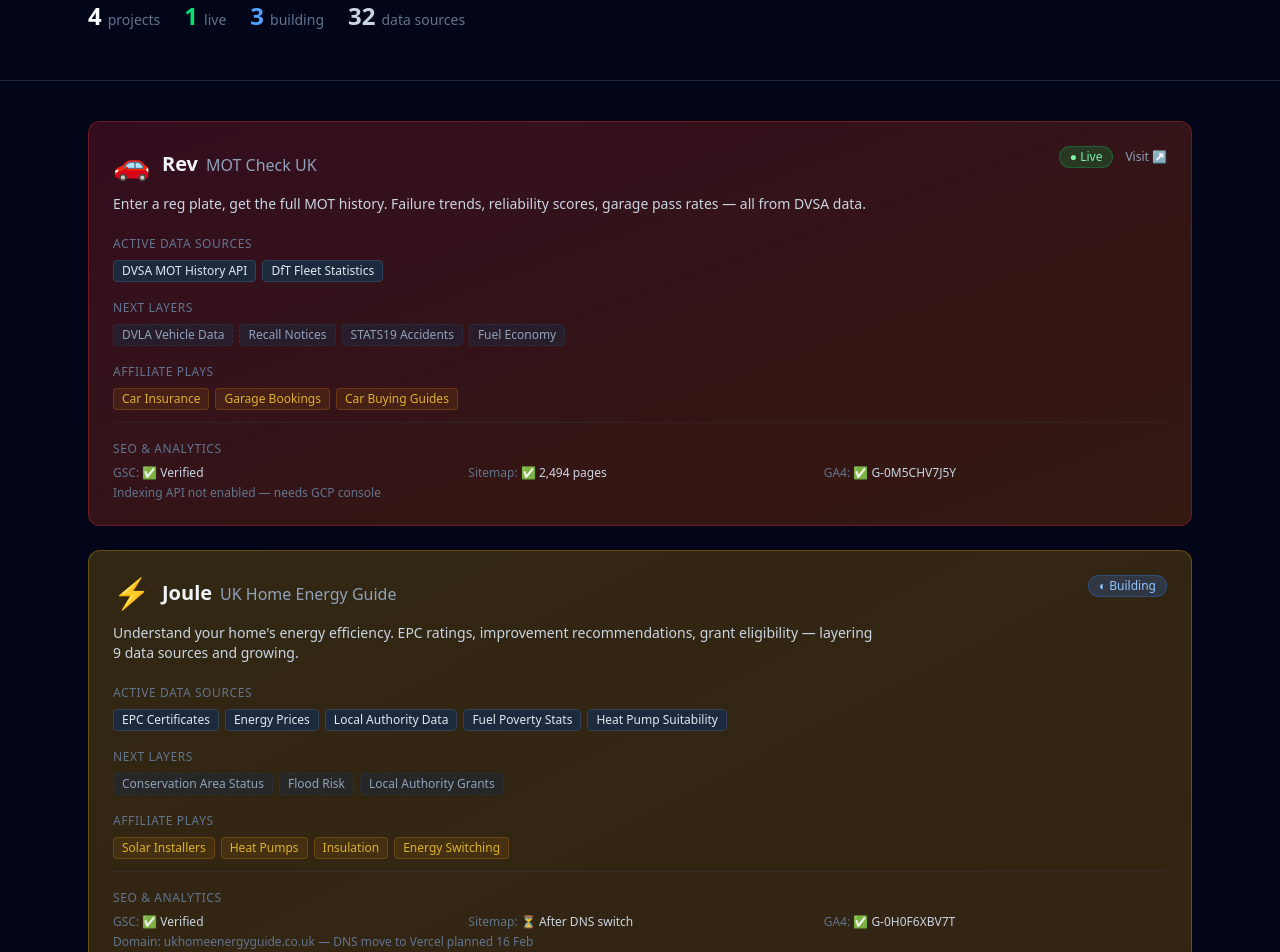
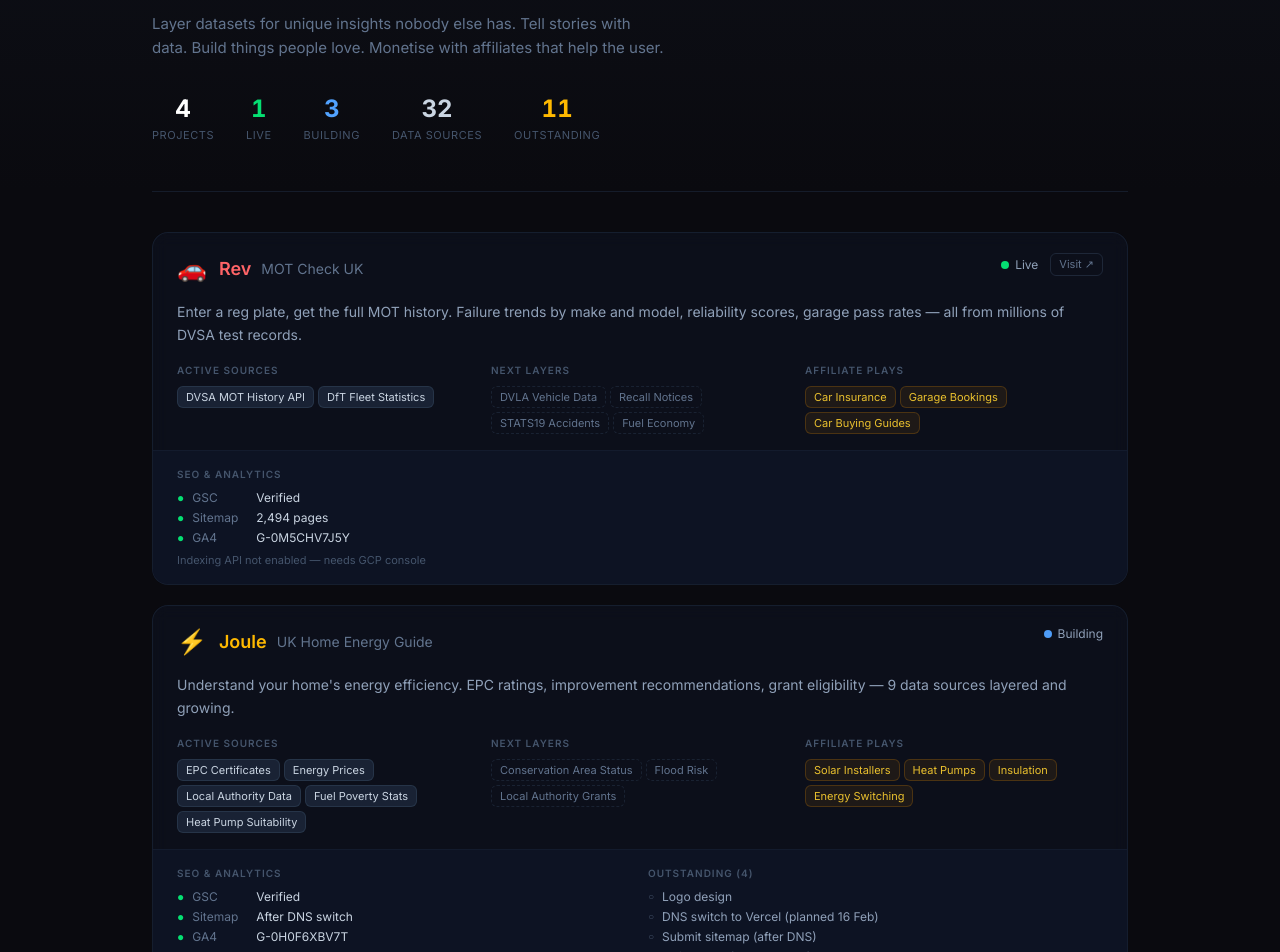
Before and after one commit to skyblue-will/data-portfolio, a Next.js app: page / in a window 1280 px wide. Shown: the part 180-1132 px from the top of the page. Built offline with nearby package versions, Linux system fonts and the light colour scheme.

Commit message:
Redesign: dark minimal dashboard, Inter font, better layout

```diff
--- a/app/layout.tsx
+++ b/app/layout.tsx
@@ -2,14 +2,23 @@
 import "./globals.css";
 
 export const metadata: Metadata = {
-  title: "Data Portfolio — Public Data, Beautiful Tools",
-  description: "Tracking our portfolio of consumer tools built on free public data.",
+  title: "Data Portfolio — Free Public Data, Beautiful Tools",
+  description:
+    "Tracking our portfolio of consumer tools built on free public data. Layer datasets, tell stories, build things people love.",
 };
 
 export default function RootLayout({ children }: { children: React.ReactNode }) {
   return (
-    <html lang="en">
-      <body className="bg-slate-950 text-slate-100 antialiased">
+    <html lang="en" className="dark">
+      <head>
+        <link rel="preconnect" href="https://fonts.googleapis.com" />
+        <link rel="preconnect" href="https://fonts.gstatic.com" crossOrigin="anonymous" />
+        <link
+          href="https://fonts.googleapis.com/css2?family=Inter:wght@400;500;600;700&display=swap"
+          rel="stylesheet"
+        />
+      </head>
+      <body className="bg-[#0a0a0f] text-slate-100 antialiased" style={{ fontFamily: "'Inter', system-ui, sans-serif" }}>
         {children}
       </body>
     </html>
--- a/app/page.tsx
+++ b/app/page.tsx
@@ -1,31 +1,59 @@
 type Task = { text: string; done: boolean };
+type SeoStatus = {
+  gsc: string;
+  sitemap: string;
+  ga4: string;
+  notes?: string;
+};
 
-const projects = [
+interface Project {
+  name: string;
+  emoji: string;
+  tagline: string;
+  url: string | null;
+  status: "live" | "building" | "planned";
+  description: string;
+  dataSources: string[];
+  nextLayers: string[];
+  affiliates: string[];
+  seo: SeoStatus;
+  tasks: Task[];
+  accent: string;
+  accentLight: string;
+  accentBorder: string;
+}
+
+const projects: Project[] = [
   {
     name: "Rev",
     emoji: "🚗",
     tagline: "MOT Check UK",
     url: "https://motdata.uk",
-    status: "live" as const,
+    status: "live",
     description:
-      "Enter a reg plate, get the full MOT history. Failure trends, reliability scores, garage pass rates — all from DVSA data.",
+      "Enter a reg plate, get the full MOT history. Failure trends by make and model, reliability scores, garage pass rates — all from millions of DVSA test records.",
     dataSources: ["DVSA MOT History API", "DfT Fleet Statistics"],
     nextLayers: ["DVLA Vehicle Data", "Recall Notices", "STATS19 Accidents", "Fuel Economy"],
     affiliates: ["Car Insurance", "Garage Bookings", "Car Buying Guides"],
-    seo: { gsc: "✅ Verified", sitemap: "✅ 2,494 pages", ga4: "✅ G-0M5CHV7J5Y", notes: "Indexing API not enabled — needs GCP console" },
-    tasks: [] as Task[],
-    color: "from-red-500/20 to-orange-500/20",
-    border: "border-red-500/30",
-    badge: "bg-red-500/20 text-red-300",
+    seo: {
+      gsc: "Verified",
+      sitemap: "2,494 pages",
+      ga4: "G-0M5CHV7J5Y",
+      notes: "Indexing API not enabled — needs GCP console",
+    },
+    tasks: [],
+    accent: "text-red-400",
+    accentLight: "bg-red-500/10",
+    accentBorder: "border-red-500/20",
   },
   {
     name: "Joule",
     emoji: "⚡",
     tagline: "UK Home Energy Guide",
     url: null,
-    status: "building" as const,
+    status: "building",
     description:
-      "Understand your home's energy efficiency. EPC ratings, improvement recommendations, grant eligibility — layering 9 data sources and growing.",
+      "Understand your home's energy efficiency. EPC ratings, improvement recommendations, grant eligibility — 9 data sources layered and growing.",
     dataSources: [
       "EPC Certificates",
       "Energy Prices",
@@ -35,61 +63,72 @@
     ],
     nextLayers: ["Conservation Area Status", "Flood Risk", "Local Authority Grants"],
     affiliates: ["Solar Installers", "Heat Pumps", "Insulation", "Energy Switching"],
-    seo: { gsc: "✅ Verified", sitemap: "⏳ After DNS switch", ga4: "✅ G-0H0F6XBV7T", notes: "Domain: ukhomeenergyguide.co.uk — DNS move to Vercel planned 16 Feb" },
+    seo: {
+      gsc: "Verified",
+      sitemap: "After DNS switch",
+      ga4: "G-0H0F6XBV7T",
+      notes: "ukhomeenergyguide.co.uk — DNS move to Vercel planned 16 Feb",
+    },
     tasks: [
       { text: "Logo design", done: false },
       { text: "DNS switch to Vercel (planned 16 Feb)", done: false },
       { text: "Submit sitemap (after DNS)", done: false },
       { text: "Soft launch (target 18 Feb)", done: false },
-    ] as Task[],
-    color: "from-yellow-500/20 to-amber-500/20",
-    border: "border-yellow-500/30",
-    badge: "bg-yellow-500/20 text-yellow-300",
+    ],
+    accent: "text-amber-400",
+    accentLight: "bg-amber-500/10",
+    accentBorder: "border-amber-500/20",
   },
   {
     name: "Grace",
     emoji: "🏥",
     tagline: "Care Check UK",
     url: "https://care-check-uk.vercel.app",
-    status: "building" as const,
+    status: "building",
     description:
       "Find the best-rated care home you can afford, with good staffing and a decent hospital nearby. Nobody else combines these datasets.",
     dataSources: ["CQC Ratings API"],
     nextLayers: [
-      "NHS Workforce/Staffing",
+      "NHS Workforce / Staffing",
       "ONS Demographics",
       "Index of Multiple Deprivation",
       "Hospital Proximity",
       "Local Authority Funding",
     ],
-    affiliates: ["Care Home Referrals (£500-2000+)", "Care Equipment", "Elderly Care Insurance"],
-    seo: { gsc: "❌ Not set up", sitemap: "❌", ga4: "❌", notes: "Waiting on custom domain" },
+    affiliates: ["Care Home Referrals (£500–2k+)", "Care Equipment", "Elderly Care Insurance"],
+    seo: {
+      gsc: "Not set up",
+      sitemap: "—",
+      ga4: "—",
+      notes: "Waiting on custom domain",
+    },
     tasks: [
       { text: "CQC API key registration", done: false },
       { text: "Search results page", done: false },
       { text: "Domain purchase (carehomeratings.co.uk?)", done: false },
-    ] as Task[],
-    color: "from-emerald-500/20 to-teal-500/20",
-    border: "border-emerald-500/30",
-    badge: "bg-emerald-500/20 text-emerald-300",
+      { text: "Set up GSC + GA4", done: false },
+    ],
+    accent: "text-emerald-400",
+    accentLight: "bg-emerald-500/10",
+    accentBorder: "border-emerald-500/20",
   },
   {
     name: "Fern",
     emoji: "🌿",
     tagline: "Postcode Intelligence",
     url: null,
-    status: "building" as const,
+    status: "building",
     description:
-      "Enter a postcode, get the full picture. The utility layers get people there. The nature and heritage layers make them stay and share.",
+      "Enter a postcode, get the full picture. The utility layers get people there — crime, schools, broadband, prices. The nature and heritage layers make them stay and share.",
     dataSources: ["Police Crime API", "Environment Agency", "Ofcom Broadband API", "Land Registry"],
     nextLayers: [
       "Ofsted Schools",
-      "NHS/CQC Health",
+      "NHS / CQC Health",
       "ONS Demographics",
       "DEFRA Air Quality",
       "NBN Wildlife Atlas (300M+ records)",
       "Woodland Trust Ancient Trees",
-      "Historic England (400K+ listed buildings)",
+      "Historic England (400K+ buildings)",
       "Natural England Green Spaces",
       "Bathing Water Quality",
     ],
@@ -101,110 +140,141 @@
       "Home Insurance",
       "Outdoor Gear",
     ],
-    seo: { gsc: "❌ Not started", sitemap: "❌", ga4: "❌", notes: "Project not scaffolded yet" },
+    seo: {
+      gsc: "Not started",
+      sitemap: "—",
+      ga4: "—",
+      notes: "Project not scaffolded yet",
+    },
     tasks: [
       { text: "Scaffold project", done: false },
       { text: "Core postcode search", done: false },
-    ] as Task[],
-    color: "from-green-500/20 to-emerald-500/20",
-    border: "border-green-500/30",
-    badge: "bg-green-500/20 text-green-300",
+      { text: "Set up GSC + GA4", done: false },
+    ],
+    accent: "text-green-400",
+    accentLight: "bg-green-500/10",
+    accentBorder: "border-green-500/20",
   },
 ];
 
-function StatusBadge({ status }: { status: "live" | "building" | "planned" }) {
-  const styles = {
-    live: "bg-green-500/20 text-green-300 border-green-500/30",
-    building: "bg-blue-500/20 text-blue-300 border-blue-500/30",
-    planned: "bg-slate-500/20 text-slate-400 border-slate-500/30",
+/* ── Components ─────────────────────────────────────── */
+
+function StatusDot({ status }: { status: Project["status"] }) {
+  const config = {
+    live: { color: "bg-green-400", label: "Live" },
+    building: { color: "bg-blue-400 animate-pulse", label: "Building" },
+    planned: { color: "bg-slate-500", label: "Planned" },
   };
-  const labels = { live: "● Live", building: "◐ Building", planned: "○ Planned" };
+  const c = config[status];
   return (
-    <span className={`inline-flex items-center px-2.5 py-0.5 rounded-full text-xs font-medium border ${styles[status]}`}>
-      {labels[status]}
+    <span className="inline-flex items-center gap-1.5 text-xs text-slate-400">
+      <span className={`w-2 h-2 rounded-full ${c.color}`} />
+      {c.label}
     </span>
   );
 }
 
-function DataTag({ label, variant }: { label: string; variant: "active" | "next" | "affiliate" }) {
+function Pill({ children, variant = "default" }: { children: React.ReactNode; variant?: "default" | "dashed" | "gold" }) {
   const styles = {
-    active: "bg-slate-800 text-slate-200 border-slate-700",
-    next: "bg-slate-800/50 text-slate-400 border-slate-700/50 border-dashed",
-    affiliate: "bg-amber-500/10 text-amber-300/80 border-amber-500/20",
+    default: "bg-slate-800/80 text-slate-300 border-slate-700/60",
+    dashed: "bg-transparent text-slate-500 border-slate-700/40 border-dashed",
+    gold: "bg-amber-500/8 text-amber-300/90 border-amber-500/20",
   };
   return (
-    <span className={`inline-flex items-center px-2 py-0.5 rounded text-xs border ${styles[variant]}`}>
-      {label}
+    <span className={`inline-block px-2 py-0.5 rounded-md text-[11px] leading-4 border ${styles[variant]}`}>
+      {children}
     </span>
   );
 }
+
+function SeoRow({ label, value, ok }: { label: string; value: string; ok: boolean }) {
+  return (
+    <div className="flex items-center gap-2 text-xs">
+      <span className={ok ? "text-green-400" : "text-slate-600"}>{ok ? "●" : "○"}</span>
+      <span className="text-slate-500 w-14">{label}</span>
+      <span className="text-slate-300">{value}</span>
+    </div>
+  );
+}
+
+/* ── Page ───────────────────────────────────────────── */
 
 export default function Home() {
   const liveCount = projects.filter((p) => p.status === "live").length;
   const buildingCount = projects.filter((p) => p.status === "building").length;
   const totalSources = new Set(projects.flatMap((p) => [...p.dataSources, ...p.nextLayers])).size;
+  const totalTasks = projects.reduce((sum, p) => sum + p.tasks.filter((t) => !t.done).length, 0);
 
   return (
-    <main className="min-h-screen">
+    <main className="min-h-screen bg-[#0a0a0f]">
+      {/* ── Hero ──────────────────────────────────── */}
+      <header className="relative overflow-hidden">
+        <div className="absolute inset-0 bg-gradient-to-b from-slate-800/20 to-transparent" />
+        <div className="relative max-w-5xl mx-auto px-6 pt-16 pb-12">
+          <p className="text-slate-500 text-sm font-medium tracking-widest uppercase mb-3">
+            Data Portfolio
+          </p>
+          <h1 className="text-3xl sm:text-4xl font-bold tracking-tight text-white mb-4">
+            Free public data.
+            <br />
+            <span className="text-slate-400">Beautiful consumer tools.</span>
+          </h1>
+          <p className="text-slate-500 max-w-lg text-[15px] leading-relaxed">
+            Layer datasets for unique insights nobody else has. Tell stories with data.
+            Build things people love. Monetise with affiliates that help the user.
+          </p>
+
+          {/* Stats */}
+          <div className="flex gap-8 mt-8">
+            {[
+              { value: projects.length, label: "projects", color: "text-white" },
+              { value: liveCount, label: "live", color: "text-green-400" },
+              { value: buildingCount, label: "building", color: "text-blue-400" },
+              { value: totalSources, label: "data sources", color: "text-slate-300" },
+              { value: totalTasks, label: "outstanding", color: totalTasks > 0 ? "text-amber-400" : "text-slate-500" },
+            ].map((s) => (
+              <div key={s.label} className="text-center">
+                <div className={`text-2xl font-bold tabular-nums ${s.color}`}>{s.value}</div>
+                <div className="text-[11px] text-slate-600 uppercase tracking-wider mt-0.5">
+                  {s.label}
+                </div>
+              </div>
+            ))}
+          </div>
+        </div>
+      </header>
+
+      {/* ── Divider ───────────────────────────────── */}
+      <div className="max-w-5xl mx-auto px-6">
+        <div className="border-t border-slate-800/60" />
+      </div>
+
+      {/* ── Projects ──────────────────────────────── */}
+      <section className="max-w-5xl mx-auto px-6 py-10 space-y-5">
+        {projects.map((p) => (
+          <article
+            key={p.name}
+            className="rounded-2xl border border-slate-800/60 bg-slate-900/40 backdrop-blur-sm overflow-hidden transition-all hover:border-slate-700/60"
+          >
             {/* Header */}
-      <div className="border-b border-slate-800">
-        <div className="max-w-6xl mx-auto px-6 py-12">
-          <h1 className="text-4xl font-bold tracking-tight mb-3">
-            Data Portfolio
-          </h1>
-          <p className="text-slate-400 text-lg max-w-2xl">
-            Free public data → beautiful consumer tools → affiliate revenue.
-            Layer datasets for unique insights. Tell stories. Build things people love.
-          </p>
-          <div className="flex gap-6 mt-6 text-sm">
-            <div>
-              <span className="text-2xl font-bold text-white">{projects.length}</span>
-              <span className="text-slate-500 ml-1.5">projects</span>
-            </div>
-            <div>
-              <span className="text-2xl font-bold text-green-400">{liveCount}</span>
-              <span className="text-slate-500 ml-1.5">live</span>
-            </div>
-            <div>
-              <span className="text-2xl font-bold text-blue-400">{buildingCount}</span>
-              <span className="text-slate-500 ml-1.5">building</span>
-            </div>
-            <div>
-              <span className="text-2xl font-bold text-slate-300">{totalSources}</span>
-              <span className="text-slate-500 ml-1.5">data sources</span>
+            <div className="px-6 pt-5 pb-4 flex items-start justify-between gap-4">
+              <div className="flex items-center gap-3 min-w-0">
+                <span className="text-2xl flex-shrink-0">{p.emoji}</span>
+                <div className="min-w-0">
+                  <div className="flex items-center gap-2.5">
+                    <h2 className={`text-lg font-semibold ${p.accent}`}>{p.name}</h2>
+                    <span className="text-slate-500 text-sm truncate">{p.tagline}</span>
                   </div>
                 </div>
               </div>
-      </div>
-
-      {/* Projects */}
-      <div className="max-w-6xl mx-auto px-6 py-10">
-        <div className="grid gap-6">
-          {projects.map((project) => (
-            <div
-              key={project.name}
-              className={`rounded-xl border ${project.border} bg-gradient-to-br ${project.color} p-6 transition-all hover:scale-[1.005]`}
-            >
-              <div className="flex items-start justify-between mb-3">
-                <div className="flex items-center gap-3">
-                  <span className="text-3xl">{project.emoji}</span>
-                  <div>
-                    <h2 className="text-xl font-semibold">
-                      {project.name}
-                      <span className="text-slate-400 font-normal ml-2 text-base">
-                        {project.tagline}
-                      </span>
-                    </h2>
-                  </div>
-                </div>
-                <div className="flex items-center gap-3">
-                  <StatusBadge status={project.status} />
-                  {project.url && (
+              <div className="flex items-center gap-3 flex-shrink-0">
+                <StatusDot status={p.status} />
+                {p.url && (
                   <a
-                      href={project.url}
+                    href={p.url}
                     target="_blank"
                     rel="noopener noreferrer"
-                      className="text-xs text-slate-400 hover:text-white transition-colors"
+                    className="text-[11px] text-slate-500 hover:text-white border border-slate-700/50 rounded-md px-2 py-0.5 transition-colors"
                   >
                     Visit ↗
                   </a>
@@ -212,83 +282,97 @@
               </div>
             </div>
 
-              <p className="text-slate-300 text-sm mb-4 max-w-3xl">{project.description}</p>
+            {/* Description */}
+            <div className="px-6 pb-4">
+              <p className="text-slate-400 text-sm leading-relaxed">{p.description}</p>
+            </div>
 
-              {/* Data Sources */}
-              <div className="mb-3">
-                <span className="text-xs text-slate-500 uppercase tracking-wider font-medium">
-                  Active Data Sources
-                </span>
-                <div className="flex flex-wrap gap-1.5 mt-1.5">
-                  {project.dataSources.map((s) => (
-                    <DataTag key={s} label={s} variant="active" />
+            {/* Data grid */}
+            <div className="px-6 pb-4 grid sm:grid-cols-3 gap-4">
+              {/* Active Sources */}
+              <div>
+                <h3 className="text-[10px] font-semibold text-slate-600 uppercase tracking-widest mb-2">
+                  Active Sources
+                </h3>
+                <div className="flex flex-wrap gap-1">
+                  {p.dataSources.map((s) => (
+                    <Pill key={s}>{s}</Pill>
                   ))}
                 </div>
               </div>
 
               {/* Next Layers */}
-              <div className="mb-3">
-                <span className="text-xs text-slate-500 uppercase tracking-wider font-medium">
+              <div>
+                <h3 className="text-[10px] font-semibold text-slate-600 uppercase tracking-widest mb-2">
                   Next Layers
-                </span>
-                <div className="flex flex-wrap gap-1.5 mt-1.5">
-                  {project.nextLayers.map((s) => (
-                    <DataTag key={s} label={s} variant="next" />
+                </h3>
+                <div className="flex flex-wrap gap-1">
+                  {p.nextLayers.map((s) => (
+                    <Pill key={s} variant="dashed">
+                      {s}
+                    </Pill>
                   ))}
                 </div>
               </div>
 
               {/* Affiliates */}
               <div>
-                <span className="text-xs text-slate-500 uppercase tracking-wider font-medium">
+                <h3 className="text-[10px] font-semibold text-slate-600 uppercase tracking-widest mb-2">
                   Affiliate Plays
-                </span>
-                <div className="flex flex-wrap gap-1.5 mt-1.5">
-                  {project.affiliates.map((s) => (
-                    <DataTag key={s} label={s} variant="affiliate" />
+                </h3>
+                <div className="flex flex-wrap gap-1">
+                  {p.affiliates.map((s) => (
+                    <Pill key={s} variant="gold">
+                      {s}
+                    </Pill>
                   ))}
                 </div>
               </div>
+            </div>
 
-              {/* SEO Status */}
-              {project.seo && (
-                <div className="mt-3 pt-3 border-t border-slate-700/30">
-                  <span className="text-xs text-slate-500 uppercase tracking-wider font-medium">
-                    SEO & Analytics
-                  </span>
-                  <div className="grid grid-cols-3 gap-3 mt-1.5 text-xs">
+            {/* Footer: SEO + Tasks */}
+            <div className="px-6 py-4 bg-slate-900/60 border-t border-slate-800/40">
+              <div className="grid sm:grid-cols-2 gap-4">
+                {/* SEO */}
                 <div>
-                      <span className="text-slate-500">GSC: </span>
-                      <span className="text-slate-300">{project.seo.gsc}</span>
+                  <h3 className="text-[10px] font-semibold text-slate-600 uppercase tracking-widest mb-2">
+                    SEO &amp; Analytics
+                  </h3>
+                  <div className="space-y-1">
+                    <SeoRow label="GSC" value={p.seo.gsc} ok={p.seo.gsc.includes("Verified")} />
+                    <SeoRow label="Sitemap" value={p.seo.sitemap} ok={!["—", "Not set up"].includes(p.seo.sitemap)} />
+                    <SeoRow label="GA4" value={p.seo.ga4} ok={p.seo.ga4.startsWith("G-")} />
                   </div>
-                    <div>
-                      <span className="text-slate-500">Sitemap: </span>
-                      <span className="text-slate-300">{project.seo.sitemap}</span>
-                    </div>
-                    <div>
-                      <span className="text-slate-500">GA4: </span>
-                      <span className="text-slate-300">{project.seo.ga4}</span>
-                    </div>
-                  </div>
-                  {project.seo.notes && (
-                    <p className="text-xs text-slate-500 mt-1">{project.seo.notes}</p>
+                  {p.seo.notes && (
+                    <p className="text-[11px] text-slate-600 mt-1.5">{p.seo.notes}</p>
                   )}
                 </div>
-              )}
 
                 {/* Tasks */}
-              {project.tasks.length > 0 && (
-                <div className="mt-3 pt-3 border-t border-slate-700/30">
-                  <span className="text-xs text-slate-500 uppercase tracking-wider font-medium">
-                    Outstanding
-                  </span>
-                  <div className="mt-1.5 space-y-1">
-                    {project.tasks.map((task) => (
-                      <div key={task.text} className="flex items-center gap-2 text-sm">
-                        <span className={task.done ? "text-green-400" : "text-slate-500"}>
+                {p.tasks.length > 0 && (
+                  <div>
+                    <h3 className="text-[10px] font-semibold text-slate-600 uppercase tracking-widest mb-2">
+                      Outstanding ({p.tasks.filter((t) => !t.done).length})
+                    </h3>
+                    <div className="space-y-1">
+                      {p.tasks.map((task) => (
+                        <div key={task.text} className="flex items-center gap-2 text-xs">
+                          <span
+                            className={
+                              task.done
+                                ? "text-green-400 text-[10px]"
+                                : "text-slate-600 text-[10px]"
+                            }
+                          >
                             {task.done ? "✓" : "○"}
                           </span>
-                        <span className={task.done ? "text-slate-500 line-through" : "text-slate-300"}>
+                          <span
+                            className={
+                              task.done
+                                ? "text-slate-600 line-through"
+                                : "text-slate-400"
+                            }
+                          >
                             {task.text}
                           </span>
                         </div>
@@ -297,16 +381,17 @@
                   </div>
                 )}
               </div>
+            </div>
+          </article>
         ))}
-        </div>
+      </section>
 
-        {/* Footer */}
-        <div className="text-center mt-12 pb-8">
-          <p className="text-slate-600 text-sm">
-            The playbook: layer datasets, tell stories, build things people love.
+      {/* ── Footer ────────────────────────────────── */}
+      <footer className="max-w-5xl mx-auto px-6 pb-12 text-center">
+        <p className="text-[11px] text-slate-700">
+          Layer datasets · Tell stories · Build things people love
         </p>
-        </div>
-      </div>
+      </footer>
     </main>
   );
 }
```
Lines whose indentation alone changed are shown as unchanged.
